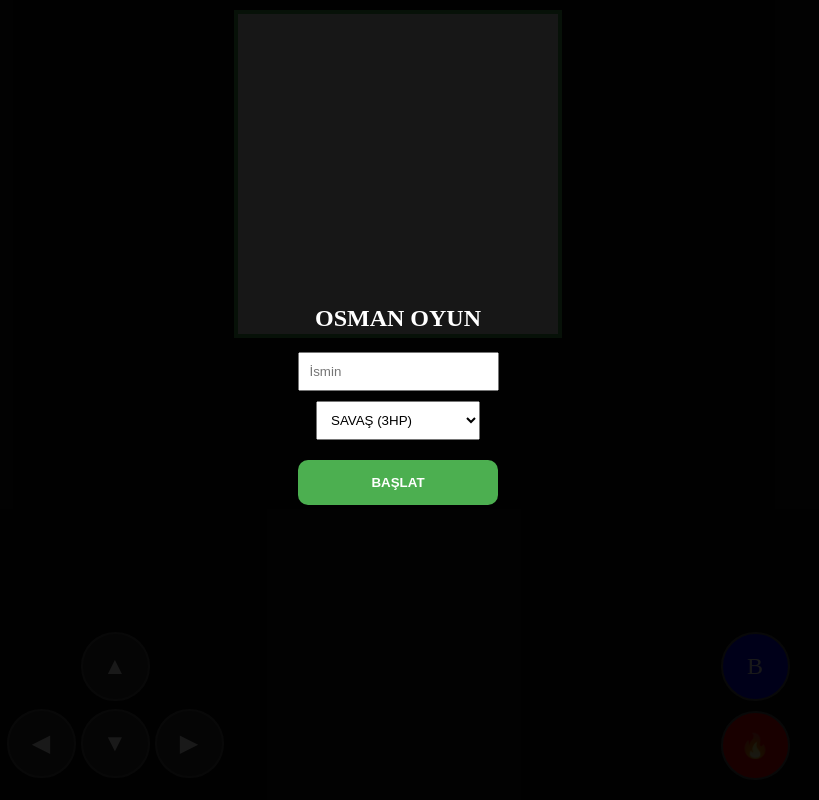
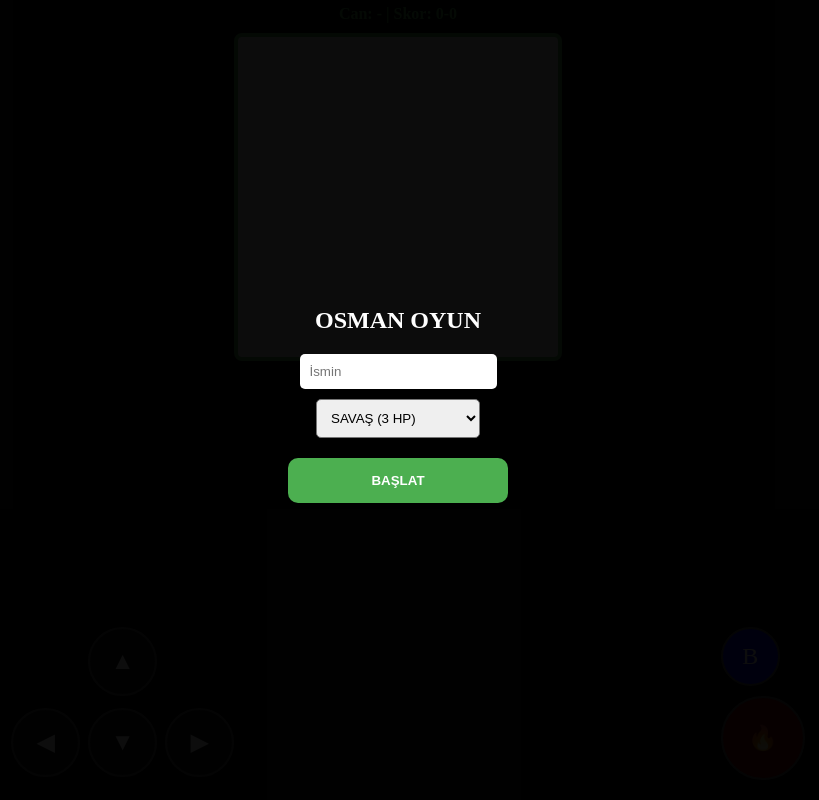
Before and after one commit to OsmanBurda/kare-oyunu, a website: page index.html in a window 1280 px wide. Shown: the whole page, without its empty margins (242-1061 px from the left). Drawn offline with nearby package versions, Linux system fonts and the light colour scheme; no server answers.

Commit message:
Update index.html

```diff
--- a/index.html
+++ b/index.html
@@ -5,38 +5,38 @@
     <style>
         * { touch-action: none !important; user-select: none !important; -webkit-tap-highlight-color: transparent; }
         body { background: #111; color: white; text-align: center; margin: 0; overflow: hidden; position: fixed; width: 100%; height: 100%; }
-        canvas { border: 4px solid #4CAF50; background: #eee; width: 320px; height: 320px; display: block; margin: 10px auto; }
-        .controls { position: absolute; bottom: 20px; width: 100%; display: flex; justify-content: space-around; }
-        .ctrl-btn { width: 65px; height: 65px; background: #333; border-radius: 50%; display: flex; align-items: center; justify-content: center; font-size: 24px; border: 2px solid #555; }
-        .overlay { position: fixed; inset: 0; background: rgba(0,0,0,0.9); z-index: 100; display: flex; flex-direction: column; align-items: center; justify-content: center; }
-        .btn { padding: 15px; background: #4CAF50; color: white; border: none; width: 200px; margin: 10px; font-weight: bold; border-radius: 10px; }
+        canvas { border: 4px solid #4CAF50; background: #eee; width: 320px; height: 320px; display: block; margin: 10px auto; border-radius: 8px; }
+        .controls { position: absolute; bottom: 20px; width: 100%; display: flex; justify-content: space-around; padding: 0 10px; }
+        .ctrl-btn { width: 65px; height: 65px; background: rgba(255,255,255,0.1); border-radius: 50%; display: flex; align-items: center; justify-content: center; font-size: 24px; border: 2px solid #555; }
+        .overlay { position: fixed; inset: 0; background: rgba(0,0,0,0.95); z-index: 100; display: flex; flex-direction: column; align-items: center; justify-content: center; }
+        .btn { padding: 15px; background: #4CAF50; color: white; border: none; width: 220px; margin: 10px; font-weight: bold; border-radius: 10px; }
     </style>
 </head>
 <body>
     <div id="gameOverlay" class="overlay">
         <h2>OSMAN OYUN</h2>
-        <input type="text" id="nameInput" placeholder="İsmin" style="padding:10px;">
-        <select id="modeSelect" style="padding:10px; margin:10px;">
-            <option value="savas">SAVAŞ (3HP)</option>
-            <option value="zombi">ZOMBİ (10HP)</option>
+        <input type="text" id="nameInput" placeholder="İsmin" style="padding:10px; border-radius:5px; border:none;">
+        <select id="modeSelect" style="padding:10px; margin:10px; border-radius:5px;">
+            <option value="savas">SAVAŞ (3 HP)</option>
+            <option value="zombi">ZOMBİ (10 HP)</option>
             <option value="bayrak">BAYRAK KAPMACA</option>
         </select>
         <button class="btn" onclick="socket.emit('createRoom', {mode: document.getElementById('modeSelect').value, userName: document.getElementById('nameInput').value})">BAŞLAT</button>
     </div>
 
+    <div id="status" style="margin-top:5px; font-weight:bold; color:#4CAF50;">Can: - | Skor: 0-0</div>
     <canvas id="gameCanvas" width="400" height="400"></canvas>
-    <div id="status"></div>
 
     <div class="controls">
-        <div style="display:grid; grid-template-areas:'. u .' 'l d r'; gap:5px;">
+        <div style="display:grid; grid-template-areas:'. u .' 'l d r'; gap:8px;">
             <div class="ctrl-btn" style="grid-area:u" ontouchstart="socket.emit('move','up')">▲</div>
             <div class="ctrl-btn" style="grid-area:l" ontouchstart="socket.emit('move','left')">◀</div>
             <div class="ctrl-btn" style="grid-area:d" ontouchstart="socket.emit('move','down')">▼</div>
             <div class="ctrl-btn" style="grid-area:r" ontouchstart="socket.emit('move','right')">▶</div>
         </div>
         <div style="display:flex; flex-direction:column; gap:10px;">
-            <div class="ctrl-btn" style="background:blue;" ontouchstart="socket.emit('specialPower')">B</div>
-            <div class="ctrl-btn" style="background:red;" ontouchstart="socket.emit('fire')">🔥</div>
+            <div class="ctrl-btn" style="background:blue; width:55px; height:55px;" ontouchstart="socket.emit('specialPower')">B</div>
+            <div class="ctrl-btn" style="background:rgba(255,0,0,0.5); width:80px; height:80px;" ontouchstart="socket.emit('fire')">🔥</div>
         </div>
     </div>
 
@@ -44,22 +44,25 @@
     <script>
         const socket = io(); const canvas = document.getElementById('gameCanvas'); const ctx = canvas.getContext('2d');
         socket.on('joined', () => document.getElementById('gameOverlay').style.display='none');
+
         socket.on('state', d => {
             ctx.clearRect(0,0,400,400);
-            if(d.mode==='bayrak'){
-                ctx.fillStyle='red'; ctx.fillRect(d.flags.red.x, d.flags.red.y, 20, 20);
-                ctx.fillStyle='blue'; ctx.fillRect(d.flags.blue.x, d.flags.blue.y, 20, 20);
+            if(d.mode === 'bayrak'){
+                ctx.fillStyle='red'; ctx.fillRect(d.flags.red.x, d.flags.red.y, 25, 25);
+                ctx.fillStyle='blue'; ctx.fillRect(d.flags.blue.x, d.flags.blue.y, 25, 25);
             }
             Object.values(d.players).forEach(p => {
-                ctx.fillStyle = p.team === 'red' ? 'red' : 'blue';
-                ctx.fillRect(p.x, p.y, 25, 25);
-                if(p.hasFlag) { ctx.fillStyle='yellow'; ctx.fillRect(p.x+5, p.y+5, 15, 15); }
+                if(p.hp > 0) {
+                    ctx.fillStyle = p.team === 'red' ? '#ff4444' : '#4444ff';
+                    ctx.fillRect(p.x, p.y, 25, 25);
+                    if(p.hasFlag) { ctx.fillStyle='yellow'; ctx.fillRect(p.x+5, p.y+5, 15, 15); }
+                }
             });
             d.bullets.forEach(b => { ctx.fillStyle='orange'; ctx.fillRect(b.x, b.y, 8, 8); });
-            d.zombies.forEach(z => { ctx.fillStyle='green'; ctx.fillRect(z.x, z.y, 25, 25); });
+            d.zombies.forEach(z => { ctx.fillStyle='#2ecc71'; ctx.fillRect(z.x, z.y, 25, 25); });
         });
 
-        // ZOOM KİLİDİ
+        // ZOOM ENGELLEYİCİ
         document.addEventListener('touchstart', e => { if(e.touches.length>1) e.preventDefault(); }, {passive:false});
         let lastT = 0; document.addEventListener('touchend', e => { let n = Date.now(); if(n-lastT<=300) e.preventDefault(); lastT=n; }, false);
     </script>
```
